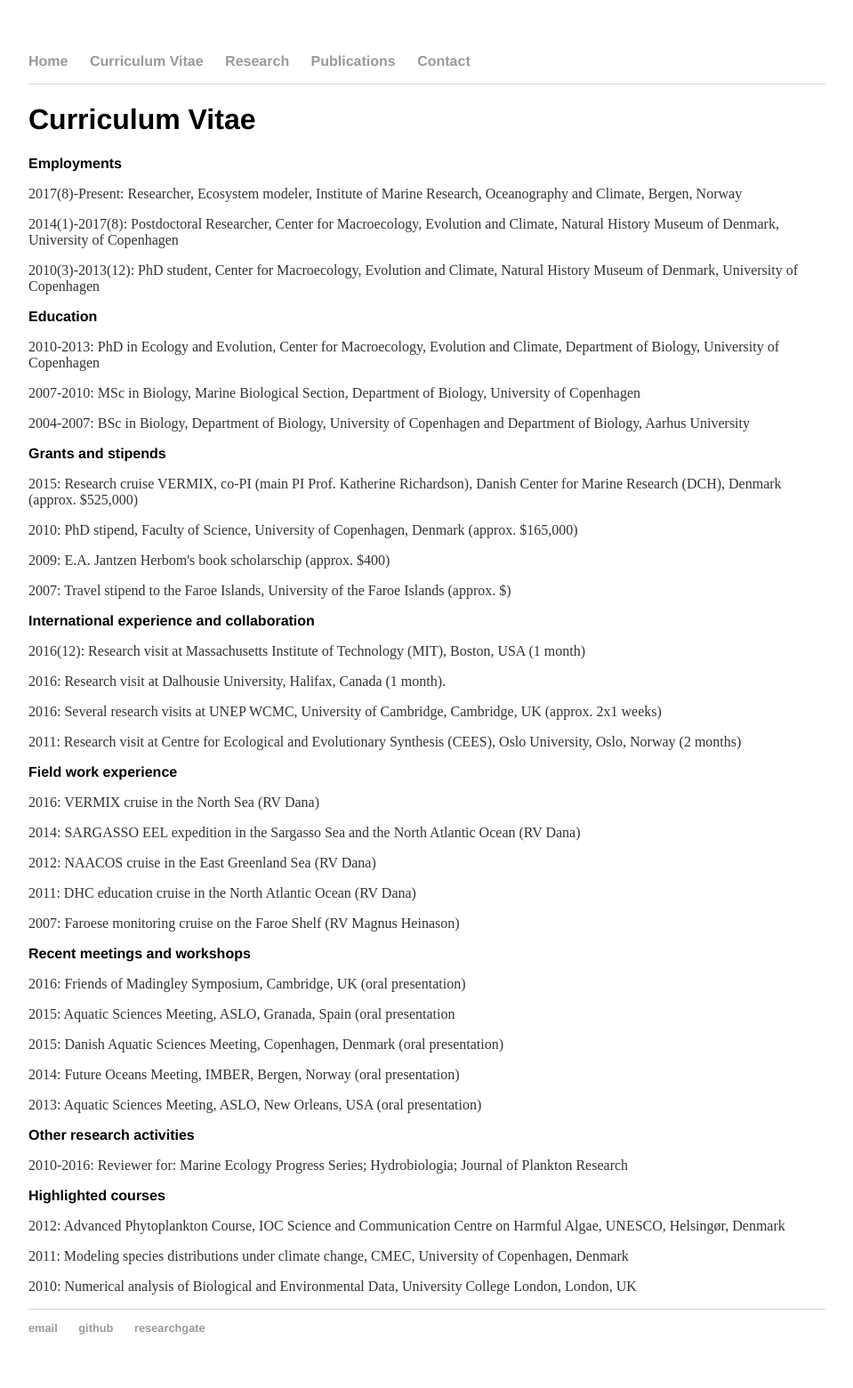
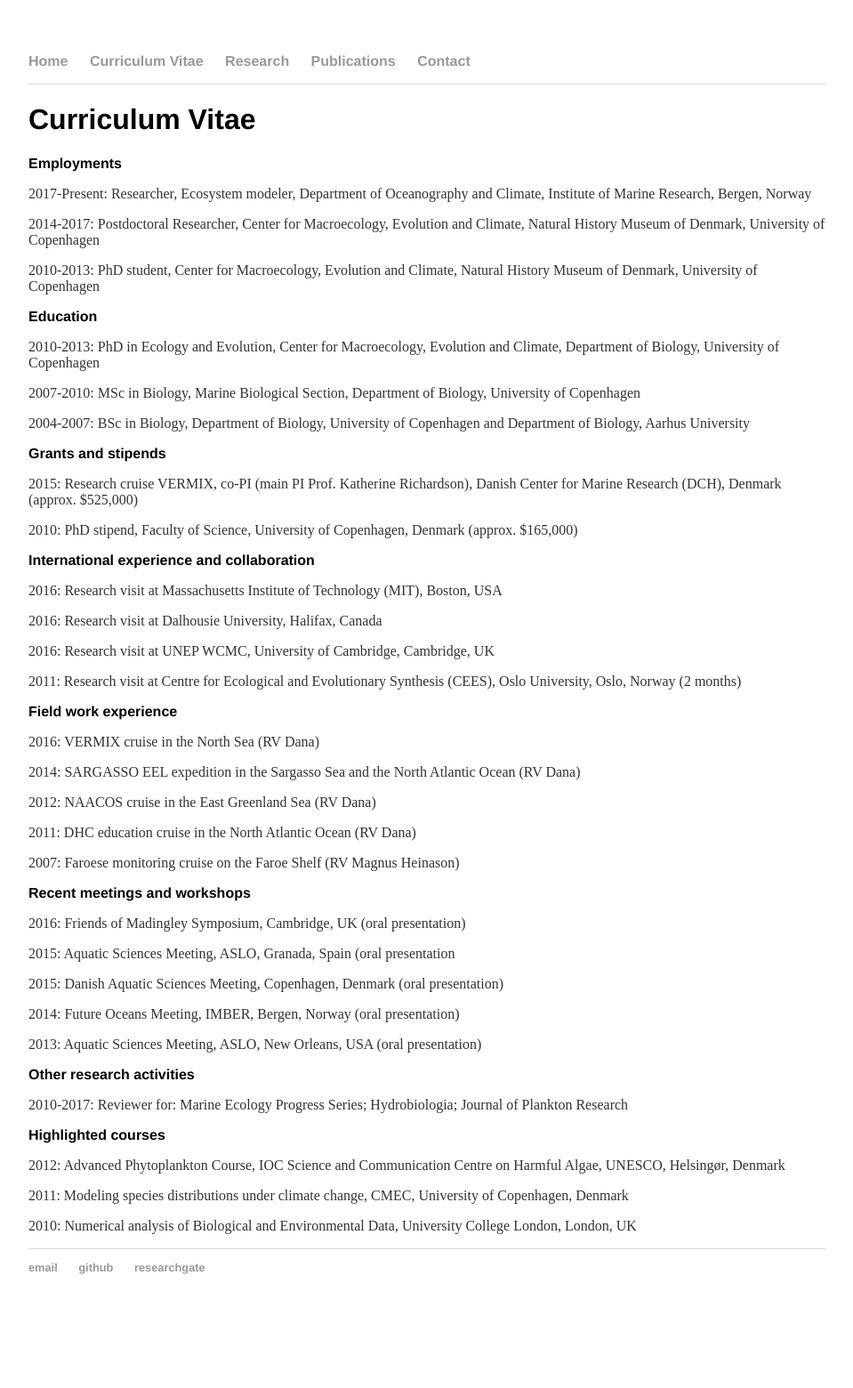
Before and after one commit to eamousing/eamousing.github.io, a Jekyll site: the page built from CV.html, in a window 1280 px wide. Shown: the whole page at 89% size, without its empty margins (160-1119 px from the left). Built offline with Jekyll 4.4.1, drawn with Linux system fonts in a browser that asks for light colours; Markdown is read by kramdown in place of the engine named in the settings; after the commit the page ends 1492 px from its top, so only the background shows below that.

Commit message:
Update CV.html

```diff
--- a/CV.html
+++ b/CV.html
@@ -6,9 +6,9 @@ title: Curriculum Vitae
 	<h1>Curriculum Vitae</h1>
 
     <h2>Employments</h2>
-	<p>2017(8)-Present: Researcher, Ecosystem modeler, Institute of Marine Research, Oceanography and Climate, Bergen, Norway</p>
-	<p>2014(1)-2017(8): Postdoctoral Researcher, Center for Macroecology, Evolution and Climate, Natural History Museum of Denmark, University of Copenhagen</p>
-        <p>2010(3)-2013(12): PhD student, Center for Macroecology, Evolution and Climate, Natural History Museum of Denmark, University of Copenhagen</p>
+	<p>2017-Present: Researcher, Ecosystem modeler, Department of Oceanography and Climate, Institute of Marine Research, Bergen, Norway</p>
+	<p>2014-2017: Postdoctoral Researcher, Center for Macroecology, Evolution and Climate, Natural History Museum of Denmark, University of Copenhagen</p>
+        <p>2010-2013: PhD student, Center for Macroecology, Evolution and Climate, Natural History Museum of Denmark, University of Copenhagen</p>
 
     <h2>Education</h2>
     <p>2010-2013: PhD in Ecology and Evolution, Center for Macroecology, Evolution and Climate, Department of Biology, University of Copenhagen</p>
@@ -18,13 +18,11 @@ title: Curriculum Vitae
     <h2>Grants and stipends</h2>
     <p>2015: Research cruise VERMIX, co-PI (main PI Prof. Katherine Richardson), Danish Center for Marine Research (DCH), Denmark (approx. $525,000)</p>
     <p>2010: PhD stipend, Faculty of Science, University of Copenhagen, Denmark (approx. $165,000)</p>
-    <p>2009: E.A. Jantzen Herbom's book scholarschip (approx. $400)</p>
-    <p>2007: Travel stipend to the Faroe Islands, University of the Faroe Islands (approx. $)</p>
 
     <h2>International experience and collaboration</h2>
-	<p>2016(12): Research visit at Massachusetts Institute of Technology (MIT), Boston, USA (1 month)</p>
-        <p>2016: Research visit at Dalhousie University, Halifax, Canada (1 month).</p>
-        <p>2016: Several research visits at UNEP WCMC, University of Cambridge, Cambridge, UK (approx. 2x1 weeks)</p>
+	<p>2016: Research visit at Massachusetts Institute of Technology (MIT), Boston, USA</p>
+        <p>2016: Research visit at Dalhousie University, Halifax, Canada</p>
+        <p>2016: Research visit at UNEP WCMC, University of Cambridge, Cambridge, UK</p>
         <p>2011: Research visit at Centre for Ecological and Evolutionary Synthesis (CEES), Oslo University, Oslo, Norway (2 months)</p>
 
     <h2>Field work experience</h2>
@@ -42,7 +40,7 @@ title: Curriculum Vitae
     <p>2013: Aquatic Sciences Meeting, ASLO, New Orleans, USA (oral presentation)</p>
 
     <h2>Other research activities</h2>
-    <p>2010-2016: Reviewer for: Marine Ecology Progress Series; Hydrobiologia; Journal of Plankton Research</p>
+    <p>2010-2017: Reviewer for: Marine Ecology Progress Series; Hydrobiologia; Journal of Plankton Research</p>
 
     <h2>Highlighted courses</h2>
     <p>2012: Advanced Phytoplankton Course, IOC Science and Communication Centre on Harmful Algae, UNESCO, Helsingør, Denmark</p>
```
